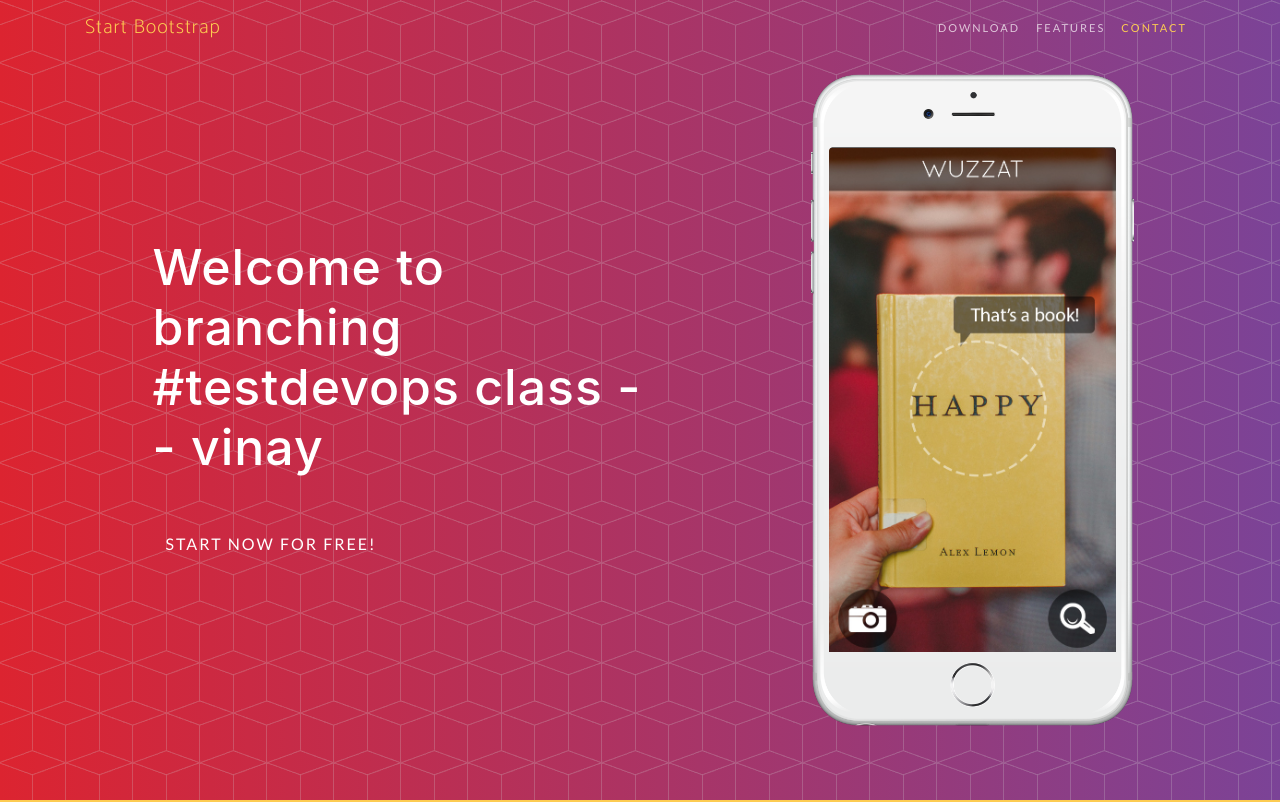
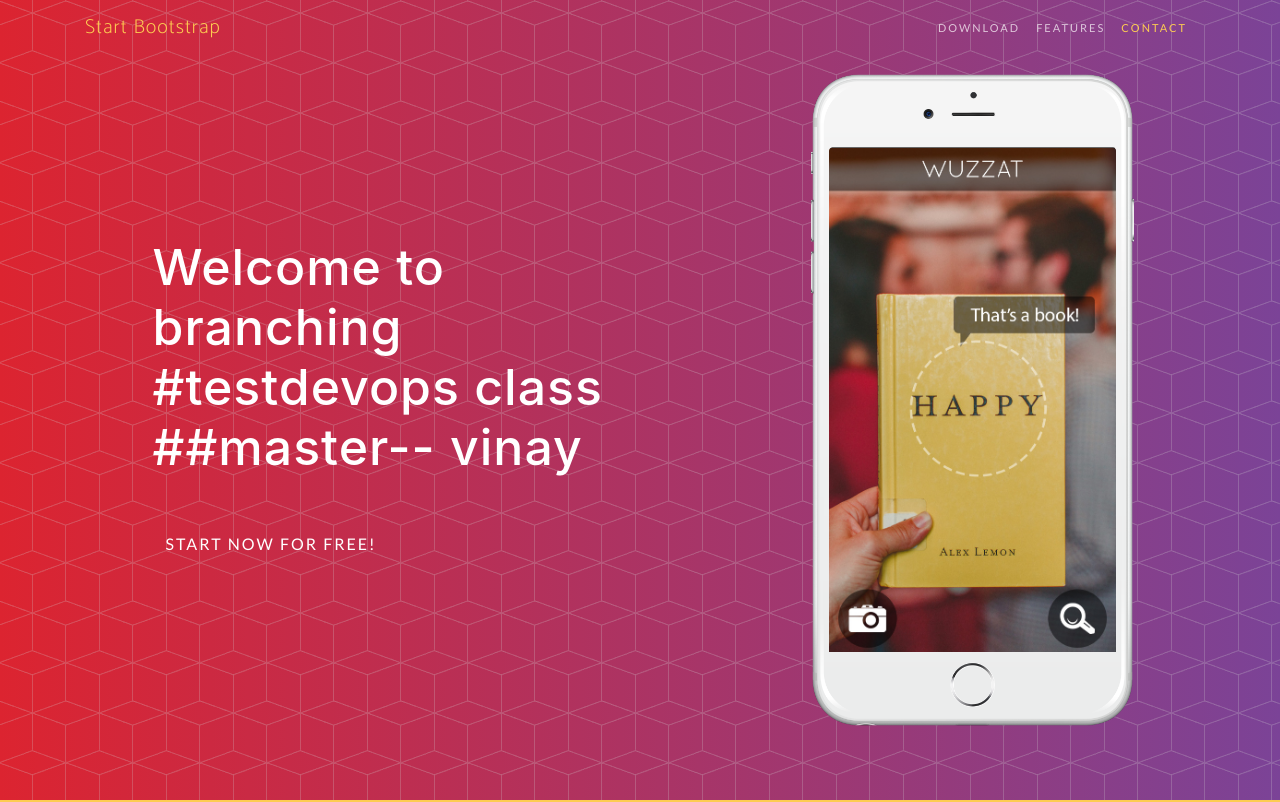
Before and after one commit to vinaymandava/devops_training, a website with bundled scripts: page index.html in a window 1280 px wide. Shown: the top 802 px of the page. Built offline with nearby package versions, Linux system fonts and the light colour scheme; a web font is replaced by a local one.

Commit message:
master change branch

```diff
--- a/index.html
+++ b/index.html
@@ -59,7 +59,7 @@
         <div class="row h-100">
           <div class="col-lg-7 my-auto">
             <div class="header-content mx-auto">
-              <h1 class="mb-5">Welcome to branching #testdevops class -- vinay</h1>
+              <h1 class="mb-5">Welcome to branching #testdevops class ##master-- vinay</h1>
               <a href="#download" class="btn btn-outline btn-xl js-scroll-trigger">Start Now for Free!</a>
             </div>
           </div>
```
